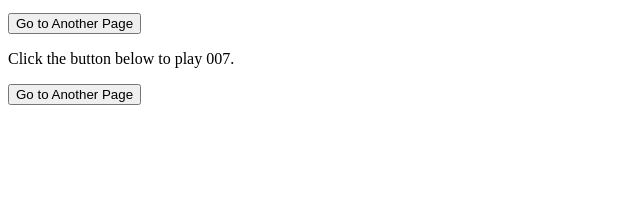
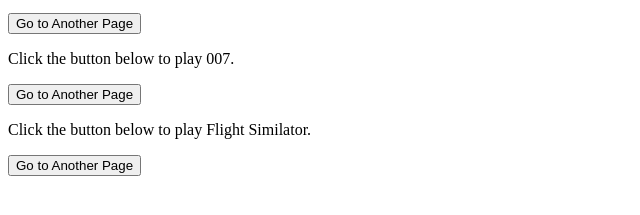
Before and after one commit to Zolipop2012/Games, a plain HTML site: page index.html in a window 1280 px wide. Shown: the part 101-316 px from the top of the page, without its empty margins (0-640 px from the left). Drawn offline with Linux system fonts and the light colour scheme.

Commit message:
Update index.html

```diff
--- a/index.html
+++ b/index.html
@@ -25,5 +25,14 @@
             window.location.href = "007.html";
         }
     </script>
+    <p>Click the button below to play Flight Similator.</p>
+    <button onclick="redirectToOtherPage3()">Go to Another Page</button>
+
+    <script>
+        function redirectToOtherPage3() {
+            // Redirect to another HTML page
+            window.location.href = "Flt.html";
+        }
+    </script>
 </body>
 </html>
```
